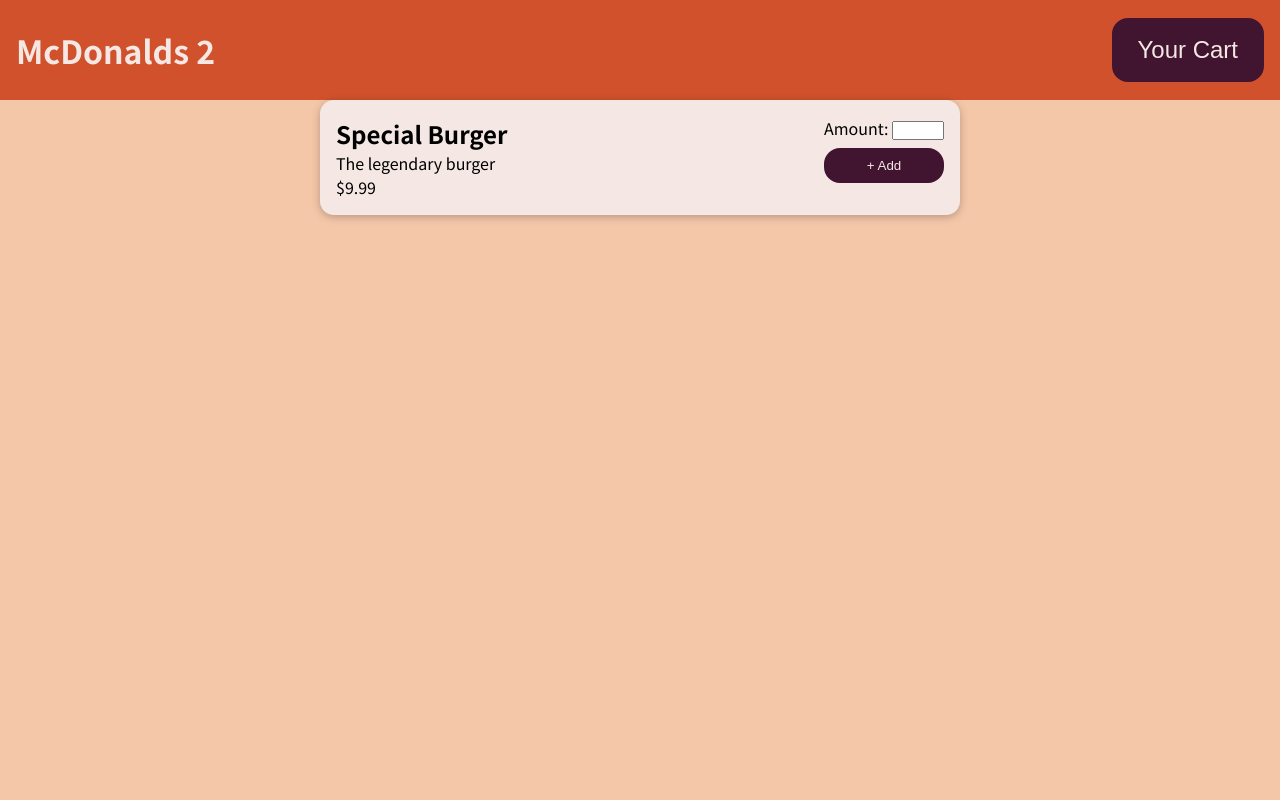
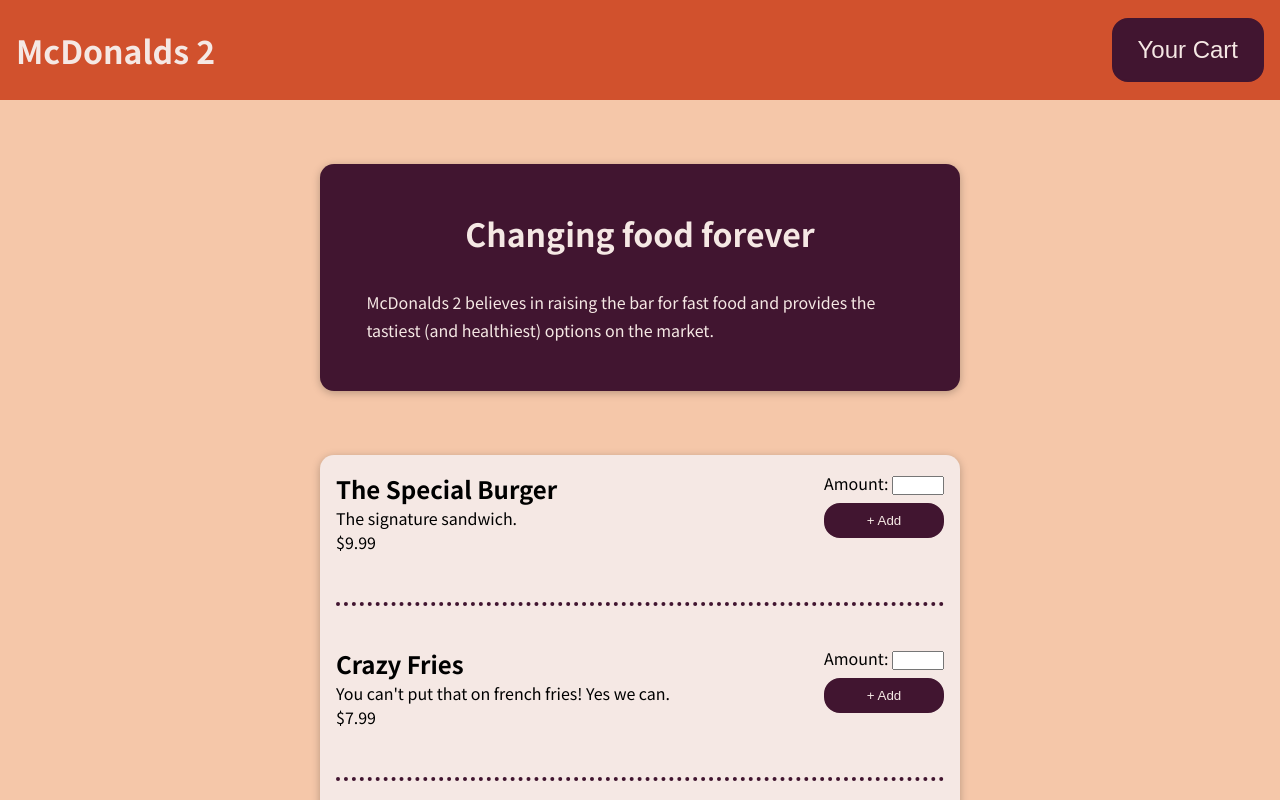
Before and after one commit to kevinjordan1994/food-app, a React (Create React App) app: page / in a window 1280 px wide. Shown: the top 800 px of the page. Built offline with nearby package versions, Linux system fonts and the light colour scheme.

Commit message:
Add Overview card and MealData

```diff
--- a/src/App.js
+++ b/src/App.js
@@ -1,10 +1,12 @@
 import Header from "./components/Header/Header";
 import ItemList from "./components/Items/ItemList";
+import Overview from "./components/Overview/Overview";
 
 function App() {
   return (
     <>
       <Header />
+      <Overview />
       <ItemList />
     </>
   );
--- a/src/components/Items/Item.js
+++ b/src/components/Items/Item.js
@@ -1,12 +1,23 @@
 import ItemInformation from "./ItemInformation";
 import ItemCartInfo from "./ItemCartInfo";
 import styles from "./Item.module.css";
+import MealData from "../../store/meal-data";
 
 export default function Item(props) {
   return (
-    <div className={styles.item}>
-      <ItemInformation />
-      <ItemCartInfo />
-    </div>
+    <MealData.Consumer>
+      {(mealData) => {
+        return mealData.meals.map((meal) => (
+          <div className={styles.item}>
+            <ItemInformation
+              name={meal.name}
+              description={meal.description}
+              price={meal.price}
+            />
+            <ItemCartInfo />
+          </div>
+        ));
+      }}
+    </MealData.Consumer>
   );
 }
--- a/src/components/Items/Item.module.css
+++ b/src/components/Items/Item.module.css
@@ -1,4 +1,6 @@
 .item {
   display: flex;
   justify-content: space-between;
+  padding-bottom: 3rem;
+  border-bottom: 4px dotted #411530;
 }
--- a/src/components/Items/ItemInformation.js
+++ b/src/components/Items/ItemInformation.js
@@ -1,9 +1,9 @@
 export default function ItemInformation(props) {
   return (
     <div>
-      <h2>Special Burger</h2>
-      <p>The legendary burger</p>
-      <p>$9.99</p>
+      <h2>{props.name}</h2>
+      <p>{props.description}</p>
+      <p>{`$${props.price}`}</p>
     </div>
   );
 }
--- a/src/components/Items/ItemList.js
+++ b/src/components/Items/ItemList.js
@@ -1,10 +1,13 @@
 import Item from "./Item";
-import styles from "../UI/Card.module.css";
+import card from "../UI/Card.module.css";
+import styles from "./ItemList.module.css";
 
 export default function ItemList(props) {
   return (
-    <div className={styles.card}>
-      <Item />
+    <div className={card.card}>
+      <div className={styles.item_list}>
+        <Item />
+      </div>
     </div>
   );
 }
--- /dev/null
+++ b/src/components/Items/ItemList.module.css
@@ -0,0 +1,5 @@
+.item_list {
+  display: flex;
+  flex-direction: column;
+  gap: 2.5rem;
+}
--- /dev/null
+++ b/src/components/Overview/Overview.js
@@ -0,0 +1,16 @@
+import card from "../UI/Card.module.css";
+import styles from "./Overview.module.css";
+
+export default function Overview(props) {
+  return (
+    <div className={card.dark_card}>
+      <div className={styles.overview}>
+        <h1 className={styles.header}>Changing food forever</h1>
+        <p className={styles.overview_text}>
+          McDonalds 2 believes in raising the bar for fast food and provides the
+          tastiest (and healthiest) options on the market.
+        </p>
+      </div>
+    </div>
+  );
+}
--- /dev/null
+++ b/src/components/Overview/Overview.module.css
@@ -0,0 +1,12 @@
+.overview {
+  padding: 5%;
+}
+
+.header {
+  text-align: center;
+  margin-bottom: 2rem;
+}
+
+.overview_text {
+  line-height: 1.75rem;
+}
--- a/src/components/UI/Card.module.css
+++ b/src/components/UI/Card.module.css
@@ -1,8 +1,14 @@
-.card {
+.card,
+.dark_card {
   padding: 1rem;
   box-shadow: 0 2px 8px rgba(0, 0, 0, 0.25);
   border-radius: 14px;
   background-color: #f5e8e4;
   width: 50%;
-  margin: 0 auto;
+  margin: 5% auto;
 }
+
+.dark_card {
+  background-color: #411530;
+  color: #f5e8e4;
+}
--- /dev/null
+++ b/src/store/meal-data.js
@@ -0,0 +1,23 @@
+import React from "react";
+
+const MealData = React.createContext({
+  meals: [
+    {
+      name: "The Special Burger",
+      description: "The signature sandwich.",
+      price: 9.99,
+    },
+    {
+      name: "Crazy Fries",
+      description: "You can't put that on french fries! Yes we can.",
+      price: 7.99,
+    },
+    {
+      name: "Spicy Chicken Sandwich",
+      description: "Straight fire.",
+      price: 7.99,
+    },
+  ],
+});
+
+export default MealData;
```
Also changed, not shown: 1 other file (tests, documents, lock files or other folders).
